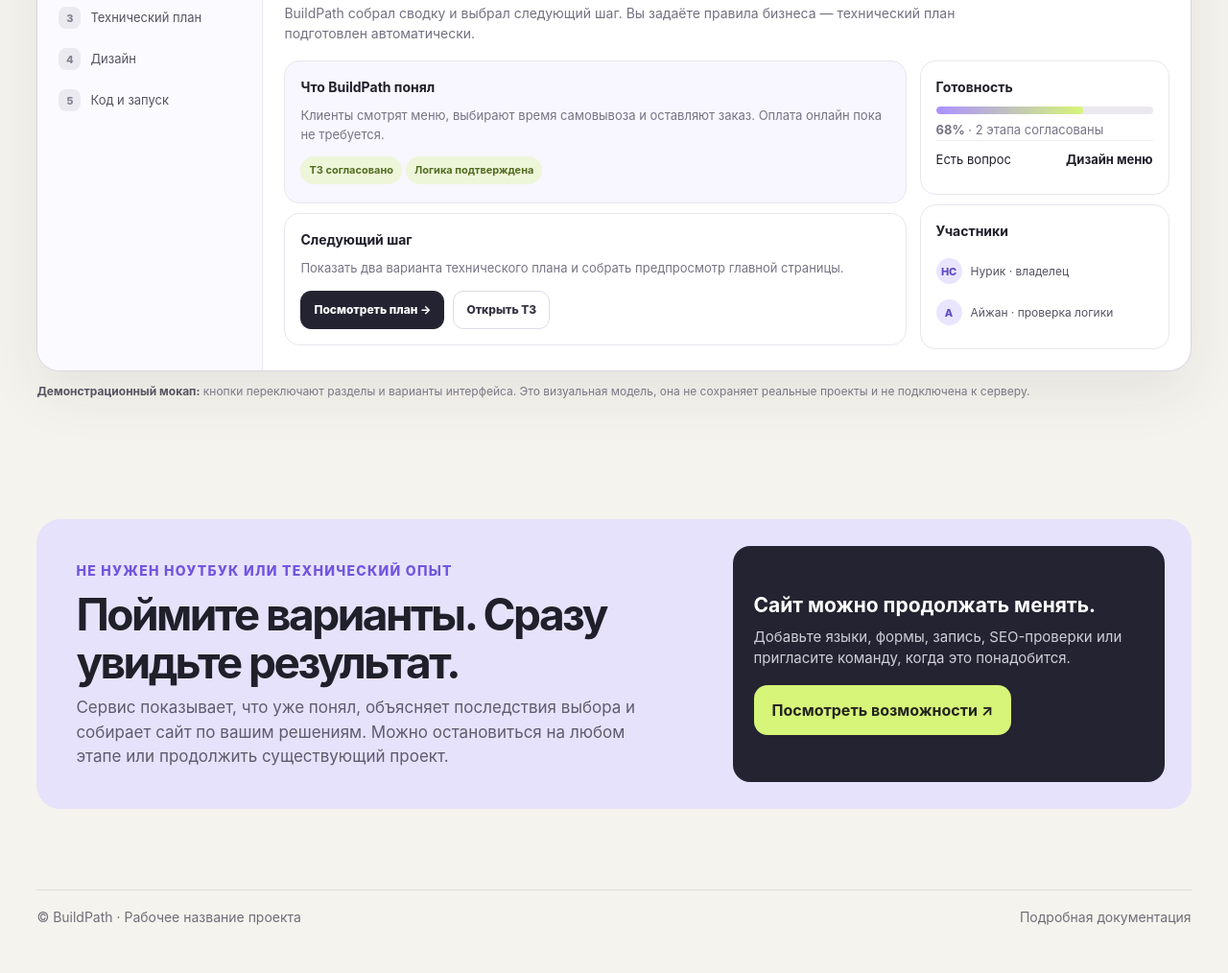
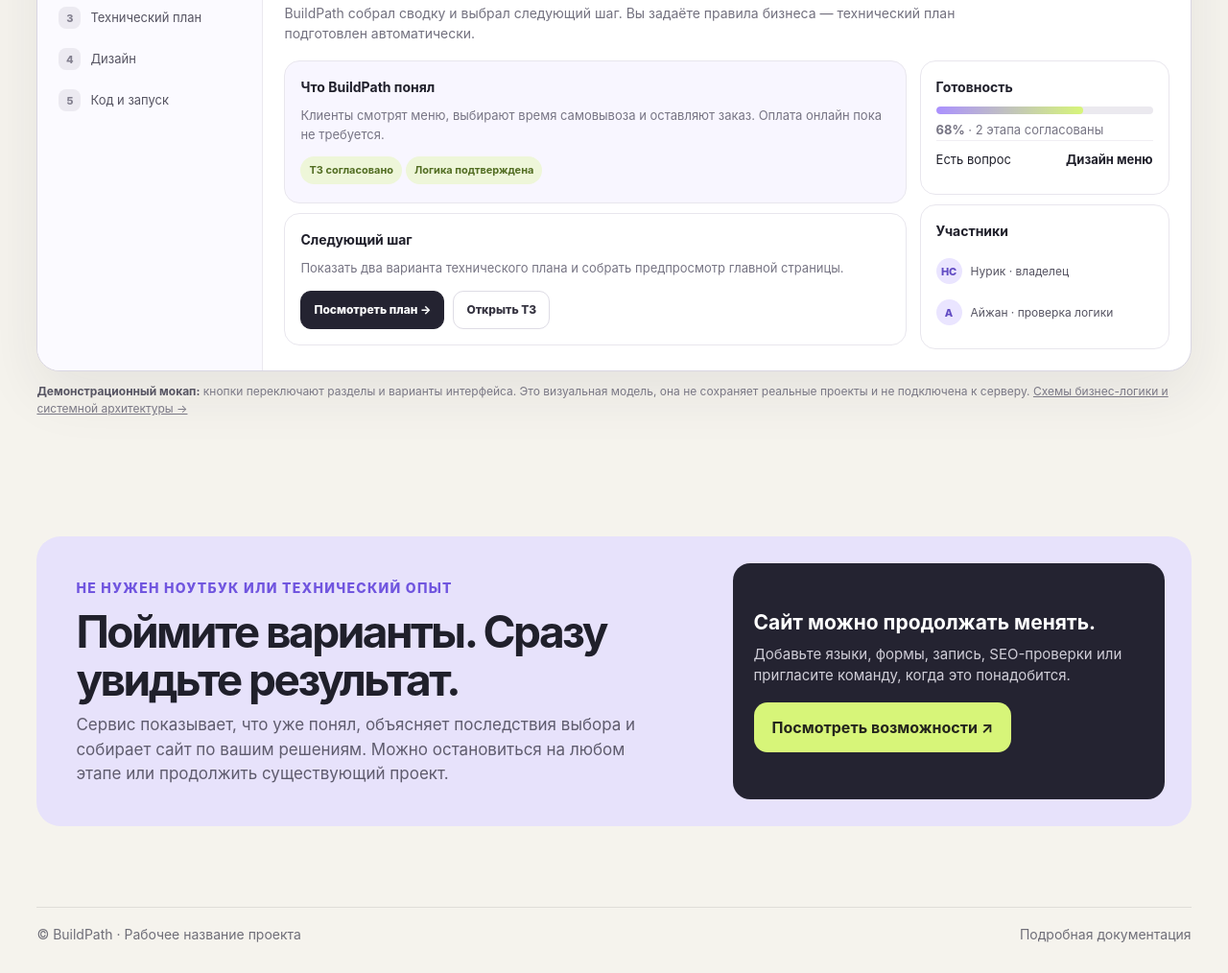
Before and after one commit to nurgeldiserikbay/builder-docs, a plain HTML site: page index.html in a window 1280 px wide. Shown: the part 3388-4402 px from the top of the page at 96% size. Drawn offline with Linux system fonts and the light colour scheme.

Commit message:
Link architecture diagrams from interactive HTML mockup

```diff
--- a/index.html
+++ b/index.html
@@ -143,7 +143,7 @@ section{padding:42px 0}.section-head{display:block;margin-bottom:18px}.section-h
         </div>
       </div>
     </div>
-    <div class="workspace-caption"><strong>Демонстрационный мокап:</strong> кнопки переключают разделы и варианты интерфейса. Это визуальная модель, она не сохраняет реальные проекты и не подключена к серверу.</div>
+    <div class="workspace-caption"><strong>Демонстрационный мокап:</strong> кнопки переключают разделы и варианты интерфейса. Это визуальная модель, она не сохраняет реальные проекты и не подключена к серверу. <a href="docs/ARCHITECTURE_AND_BUSINESS_LOGIC.md">Схемы бизнес-логики и системной архитектуры →</a></div>
   </section>
 
   <section class="wrap">
```
